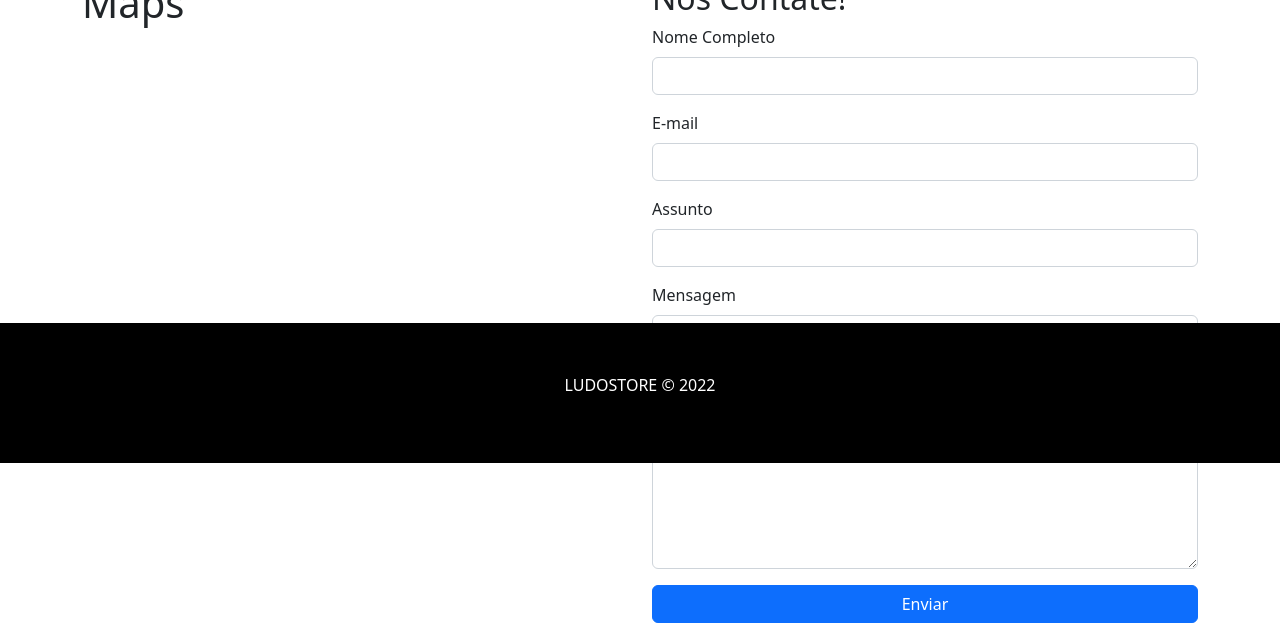
After one commit to Alerodrigues11/Virtual-store, a PHP site: page /form_contato in a window 1280 px wide. The commit adds this page. Shown: the part 337-960 px from the top of the page. Run offline with PHP 8.4, Linux system fonts and the light colour scheme.

Commit message:
Adding contact form

```diff
--- /dev/null
+++ b/form_contato.php
@@ -0,0 +1,39 @@
+<?php
+    include_once("templates/header.php");
+?>
+
+    <div class="container">
+        <div class="row">
+            <div class="col">
+
+                <h1>Maps</h1>
+
+            </div>
+            <div class="col">
+                <h2>Nos Contate!</h2>
+                <form action="<?= $BASE_URL ?>helpers/envio_email.php" method="POST">
+                    <div class="form-group">
+                        <label for="nome">Nome Completo</label>
+                        <input type="text" class="form-control" name="nome" required>
+                    </div>
+                    <div class="form-group">
+                        <label for="email">E-mail</label>
+                        <input type="text" class="form-control" name="email" required>
+                    </div>
+                    <div class="form-group">
+                        <label for="assunto">Assunto</label>
+                        <input type="text" class="form-control" name="assunto" required>
+                    </div>
+                    <div class="form-group" >
+                        <label for="mensagem">Mensagem</label>
+                        <textarea name="mensagem" class="form-control" id="" cols="30" rows="10" required></textarea>
+                    </div>
+                    <button type="submit" class="w-100 btn btn-primary">Enviar</button>
+                </form>
+            </div>
+        </div>
+    </div>
+
+<?php
+    include_once("templates/footer.php");
+?>
--- a/templates/header.php
+++ b/templates/header.php
@@ -47,7 +47,7 @@
                 <div class="navbar-nav">
                     <a class="nav-link" aria-current="page" href="<?=$BASE_URL?>index.php">Home</a>
                     <a class="nav-link" href="" target="_blank">Produtos</a>
-                    <a class="nav-link" href="<?=$BASE_URL?>pages/form_contato.php">Contato e Localização</a>
+                    <a class="nav-link" href="<?=$BASE_URL?>form_contato.php">Contato e Localização</a>
                     <a class="nav-link" href="">Sugestões</a>
                 </div>
 
```
Also changed, not shown: helpers/envio_email.php (added, +19 -0 lines), pages/form_contato.php (deleted).
